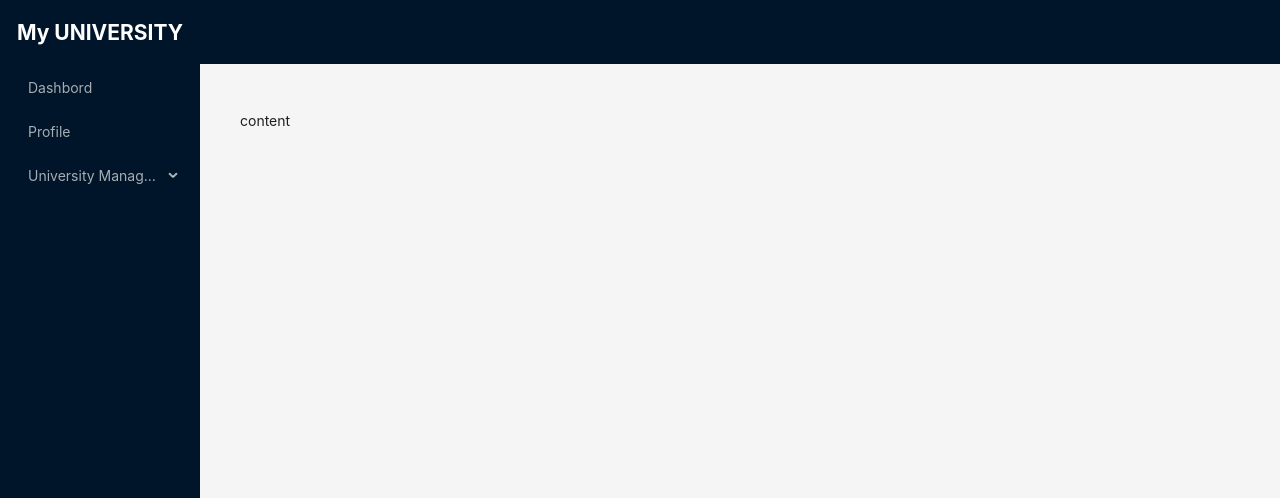
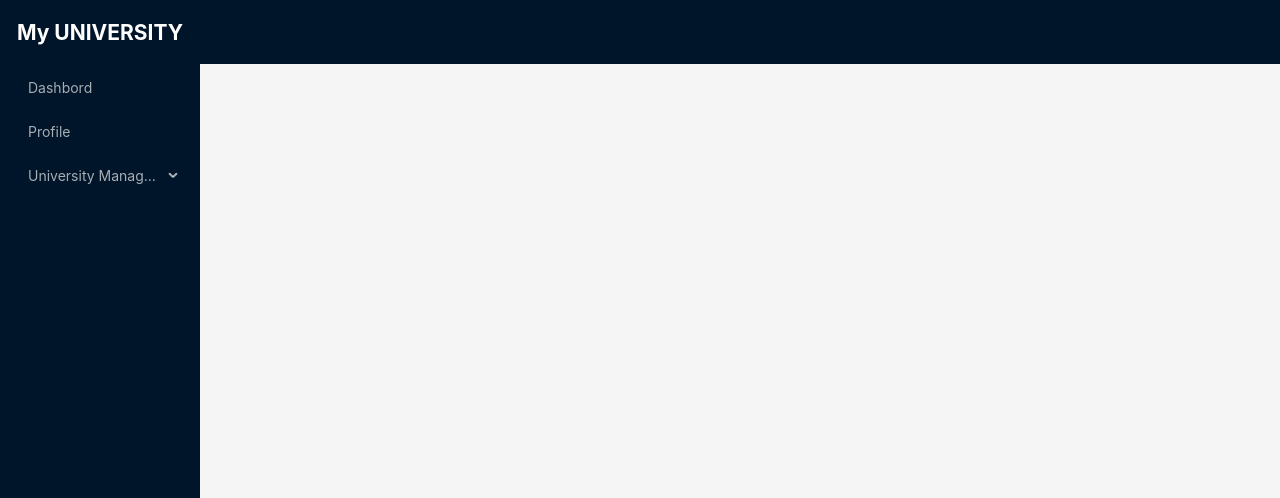
Before and after one commit to meskatabusayed/myUniversity_client, a React (Vite) app: page / in a window 1280 px wide. Shown: the top 498 px of the page. Built offline with nearby package versions, Linux system fonts and the light colour scheme.

Commit message:
some update in MainLayout

```diff
--- a/src/components/layout/MainLayout.tsx
+++ b/src/components/layout/MainLayout.tsx
@@ -1,7 +1,6 @@
+import { Layout, Menu, MenuProps} from 'antd';
 
-import { UploadOutlined, UserOutlined, VideoCameraOutlined } from '@ant-design/icons';
-import { Layout, Menu, MenuProps} from 'antd';
-import { createElement } from 'react';
+import { Outlet } from 'react-router-dom';
 
 const { Header, Content, Footer, Sider } = Layout;
 
@@ -67,7 +66,7 @@ const MainLayout = () => {
 
           }}
         >
-          content
+          <Outlet/>
         </div>
       </Content>
       <Footer style={{ textAlign: 'center' }}>
```
